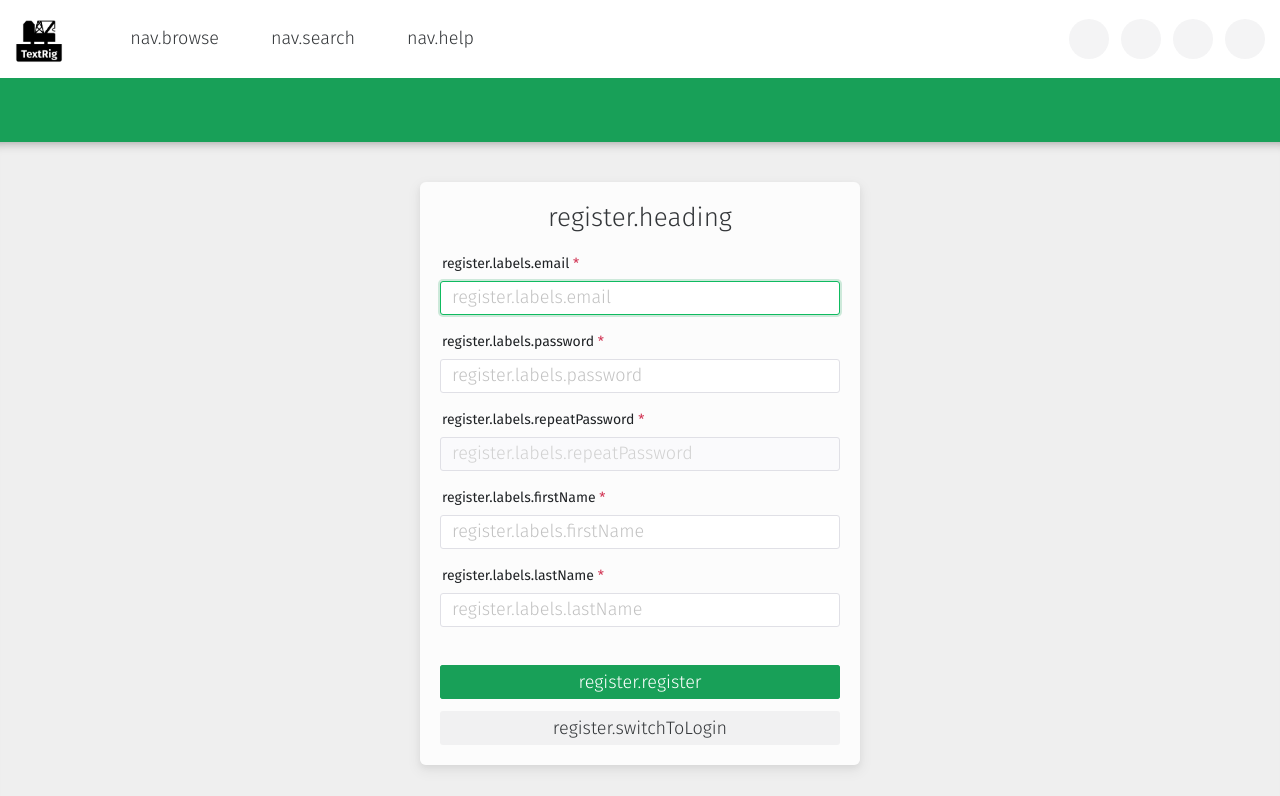
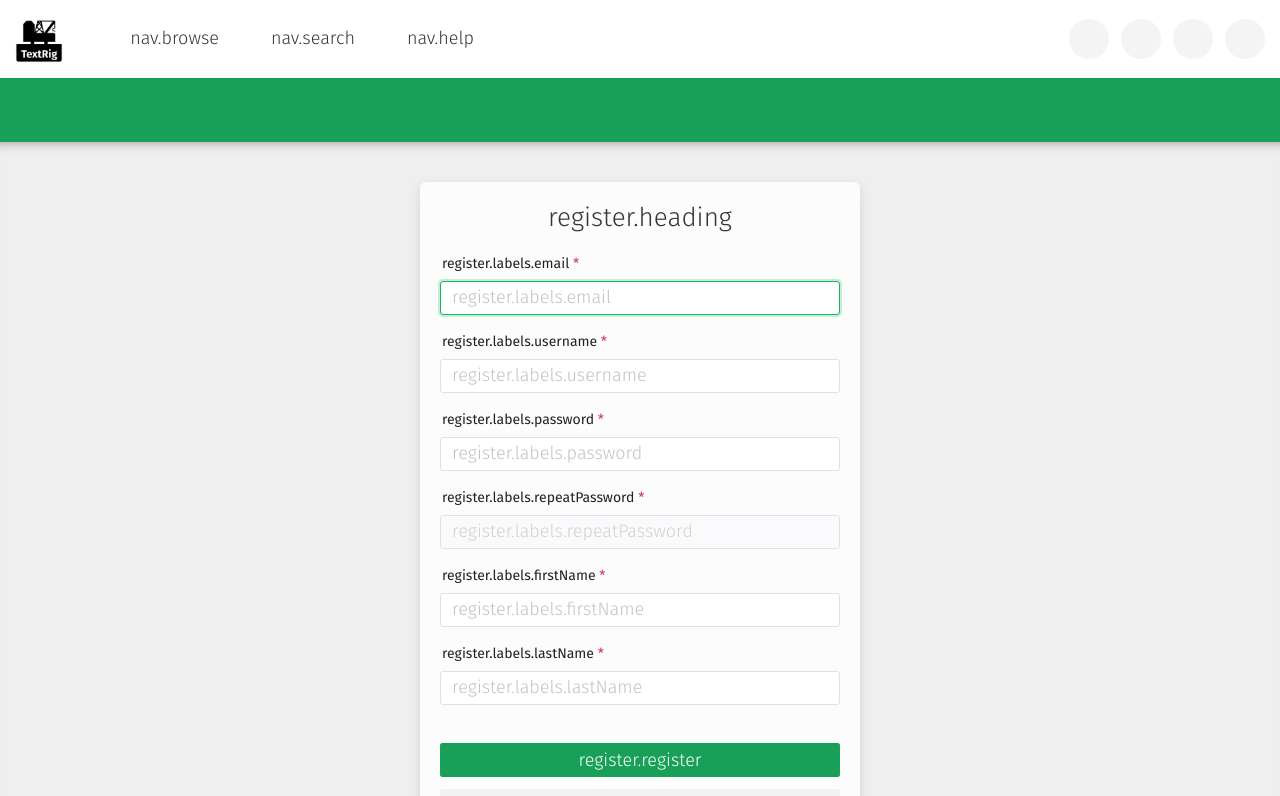
Before and after one commit to VedaWebProject/Tekst, a Vue app: page /register in a window 1280 px wide. Shown: the top 796 px of the page. Built offline with nearby package versions, Linux system fonts and the light colour scheme; no server answers; some icons are missing.

Commit message:
Handle username, first/last name at registration
Closes #3

```diff
--- a/src/views/RegisterView.vue
+++ b/src/views/RegisterView.vue
@@ -25,6 +25,7 @@ const { t } = useI18n({ useScope: 'global' });
 
 const initialFormModel = () => ({
   email: null,
+  username: null,
   password: null,
   passwordRepeat: null,
   firstName: null,
@@ -67,6 +68,24 @@ const formRules: FormRules = {
       // trigger: 'blur',
     },
   ],
+  username: [
+    {
+      required: true,
+      message: t('register.rulesFeedback.usernameReq'),
+      trigger: 'blur',
+    },
+    {
+      validator: (rule: FormItemRule, value: string) =>
+        !!value && value.length >= 4 && value.length <= 16,
+      message: t('register.rulesFeedback.usernameLength'),
+      trigger: 'blur',
+    },
+    {
+      validator: (rule: FormItemRule, value: string) => !!value && /^[a-zA-Z0-9.\-_]*$/.test(value),
+      message: t('register.rulesFeedback.usernameChars'),
+      trigger: 'blur',
+    },
+  ],
   password: [
     {
       required: true,
@@ -102,11 +121,23 @@ const formRules: FormRules = {
       message: t('register.rulesFeedback.firstNameReq'),
       trigger: 'blur',
     },
+    {
+      validator: (rule: FormItemRule, value: string) =>
+        !!value && value.length >= 1 && value.length <= 32,
+      message: t('register.rulesFeedback.firstNameLength'),
+      trigger: 'blur',
+    },
   ],
   lastName: [
     {
       required: true,
       message: t('register.rulesFeedback.lastNameReq'),
+      trigger: 'blur',
+    },
+    {
+      validator: (rule: FormItemRule, value: string) =>
+        !!value && value.length >= 1 && value.length <= 32,
+      message: t('register.rulesFeedback.lastNameLength'),
       trigger: 'blur',
     },
   ],
@@ -136,9 +167,11 @@ function registerUser() {
        */
       if (e.response) {
         const data = e.response.data;
-        if (data.detail && data.detail === 'REGISTER_USER_ALREADY_EXISTS') {
+        if (data.detail === 'REGISTER_USER_ALREADY_EXISTS') {
           messages.error(t('register.errors.emailAlreadyRegistered'));
-        } else if (data.detail?.code === 'REGISTER_INVALID_PASSWORD') {
+        } else if (data.detail === 'REGISTER_USERNAME_ALREADY_EXISTS') {
+          messages.error(t('register.errors.usernameAlreadyRegistered'));
+        } else if (data.detail === 'REGISTER_INVALID_PASSWORD') {
           messages.error(t('register.errors.weakPassword'));
         } else if (e.response.status === 403) {
           messages.error(t('errors.csrf'));
@@ -202,6 +235,14 @@ onMounted(() => {
             ref="firstInputRef"
           />
         </n-form-item>
+        <n-form-item path="username" :label="$t('register.labels.username')">
+          <n-input
+            v-model:value="formModel.username"
+            type="text"
+            :placeholder="$t('register.labels.username')"
+            @keydown.enter.prevent
+          />
+        </n-form-item>
         <n-form-item path="password" :label="$t('register.labels.password')">
           <n-input
             v-model:value="formModel.password"
```
Also changed, not shown: src/i18n/translations/deDE.yml (+8 -1 lines), src/i18n/translations/enUS.yml (+8 -1 lines).
